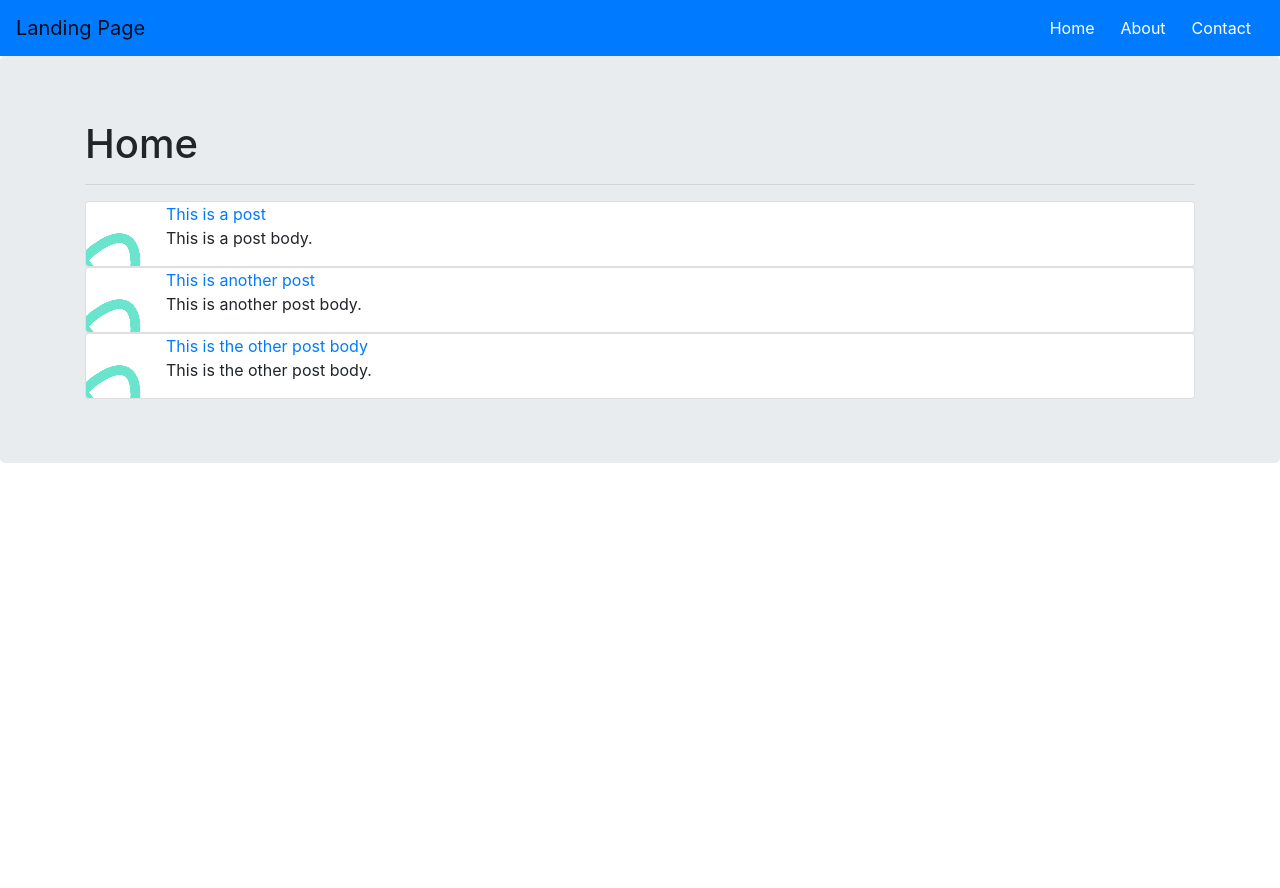
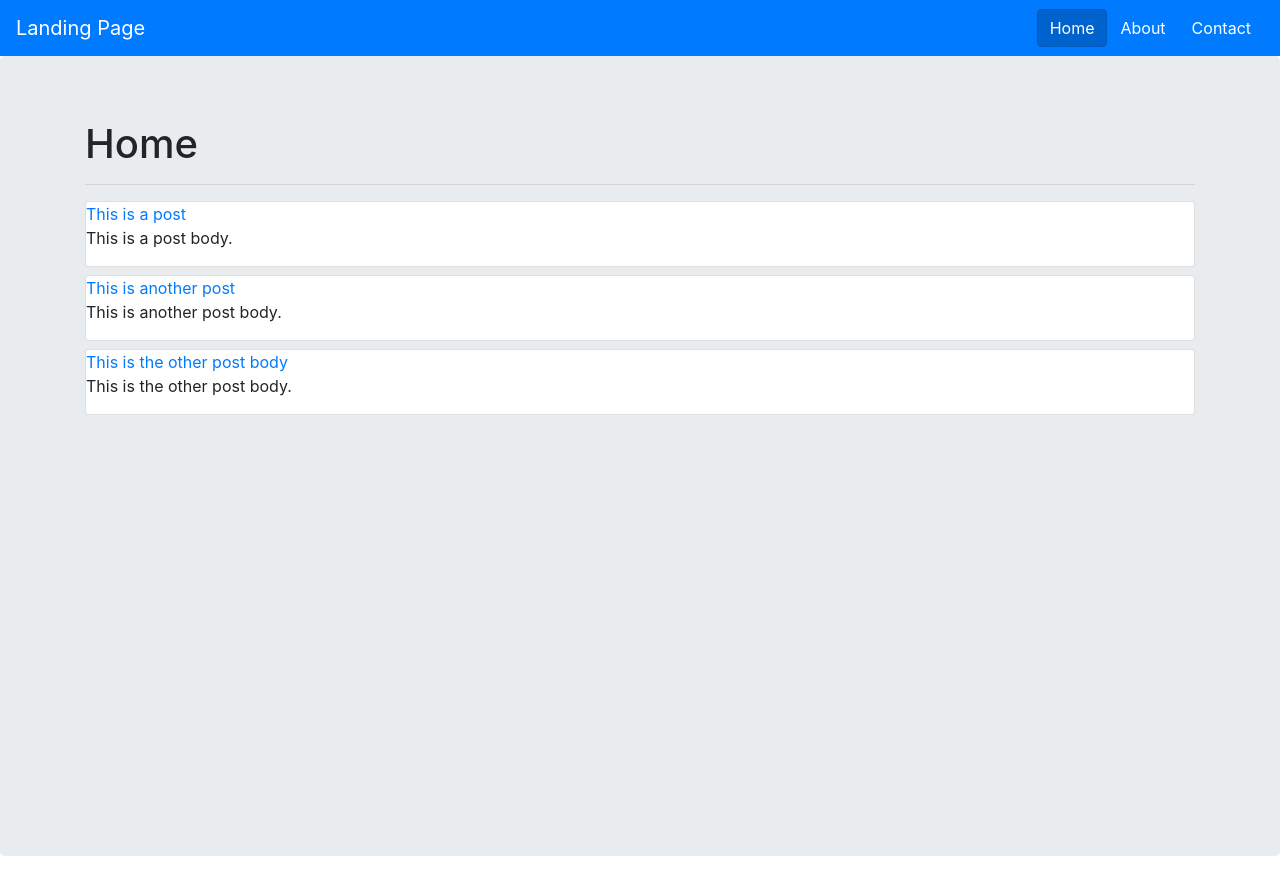
Before and after one commit to Novizh/Landing-Page, a React (Create React App) app: page / in a window 1280 px wide. Before the commit the page ends 800 px from the top, so only its background shows below. Built offline with nearby package versions, Linux system fonts and the light colour scheme.

Commit message:
Homepage tweaks

```diff
--- a/src/App.js
+++ b/src/App.js
@@ -13,7 +13,7 @@ function App() {
     <div className="App">
       <BrowserRouter>
         <Navbar />
-        <Jumbotron>
+        <Jumbotron style={{height: "100vh"}}>
           <Switch>
             <Route exact path='/' component={Home} />
             <Route path='/about' component={About} />
--- a/src/components/Home.js
+++ b/src/components/Home.js
@@ -2,7 +2,7 @@ import React, { Component } from 'react'
 import { Link } from 'react-router-dom'
 import Logo from '../logo.png'
 import { connect } from 'react-redux'
-import { Alert } from 'reactstrap'
+import { Alert, Container, Row, Col } from 'reactstrap'
 
 class Home extends Component {
     render() {
@@ -11,8 +11,8 @@ class Home extends Component {
         const postList = posts.length ? (
             posts.map(post => {
                 return(
+                    <Col xs="12" className="mb-2">
                         <div className="post card" key={post.id}>
-                    <img src={Logo} alt="react" />
                             <div className="card-content">
                                 <Link to={'/' + post.id}>
                                     <span className="card-title red-text">{post.title}</span>
@@ -20,6 +20,7 @@ class Home extends Component {
                                 <p>{post.body}</p>
                             </div>
                         </div>
+                    </Col>
                 )
             })
         ) : (
@@ -28,11 +29,11 @@ class Home extends Component {
             </Alert>
         )
         return (
-            <div className="container home">
+            <Container>
                 <h1>Home</h1>
                 <hr />
-                {postList}
-            </div>
+                <Row>{postList}</Row>
+            </Container>
         )
     }
 }
--- a/src/components/Navbar.js
+++ b/src/components/Navbar.js
@@ -11,10 +11,10 @@ const Navigation = (props) => {
     return(
         <div>
             <Navbar color="primary" light expand="md">
-                <NavbarBrand href="/" color="white">Landing Page</NavbarBrand>
+                <NavbarBrand href="/" className="text-white">Landing Page</NavbarBrand>
                 <Nav className="ml-auto" navbar>
                     <NavItem>
-                        <Button color="primary" tag={Link} to="/">Home</Button>
+                        <Button color="primary" tag={NavLink} to="/">Home</Button>
                     </NavItem>
                     <NavItem>
                         <Button color="primary" tag={NavLink} to="/about">About</Button>
```
Lines whose indentation alone changed are shown as unchanged.
